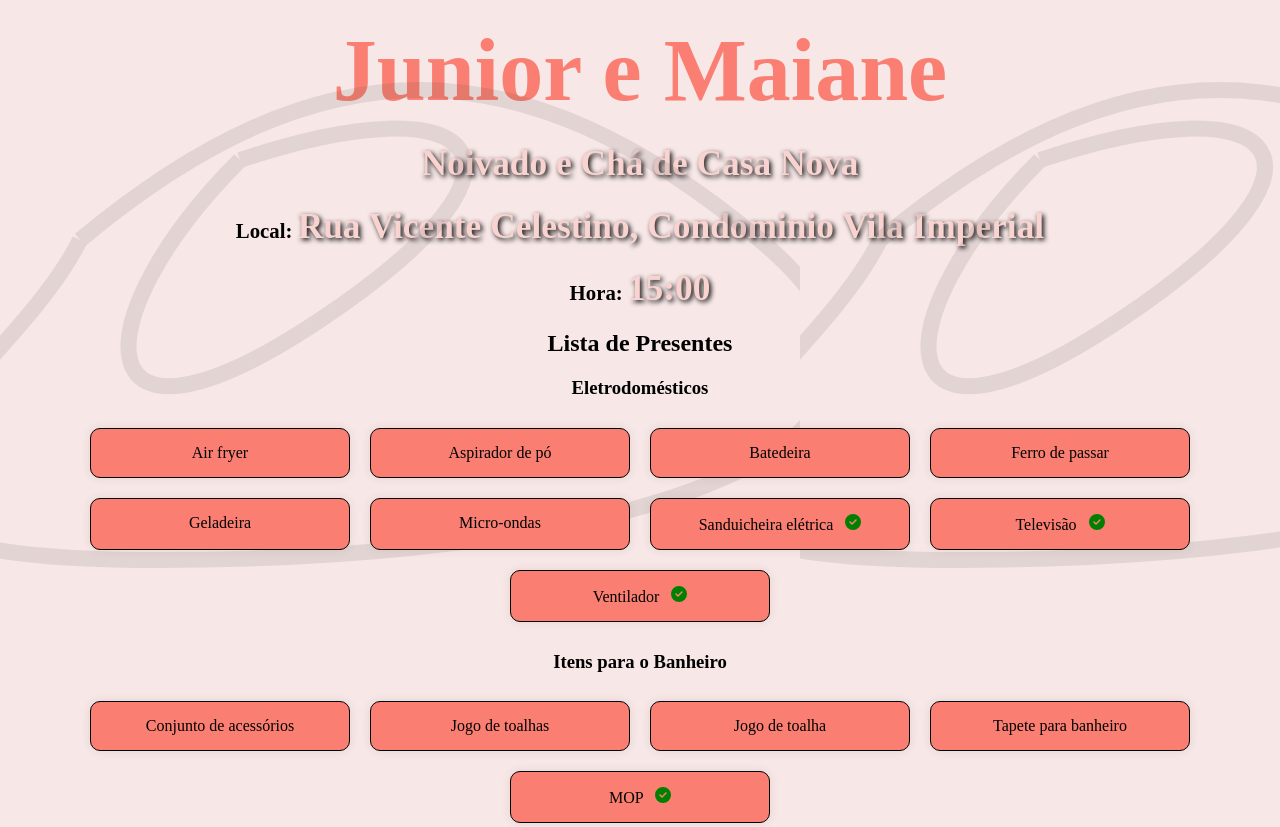
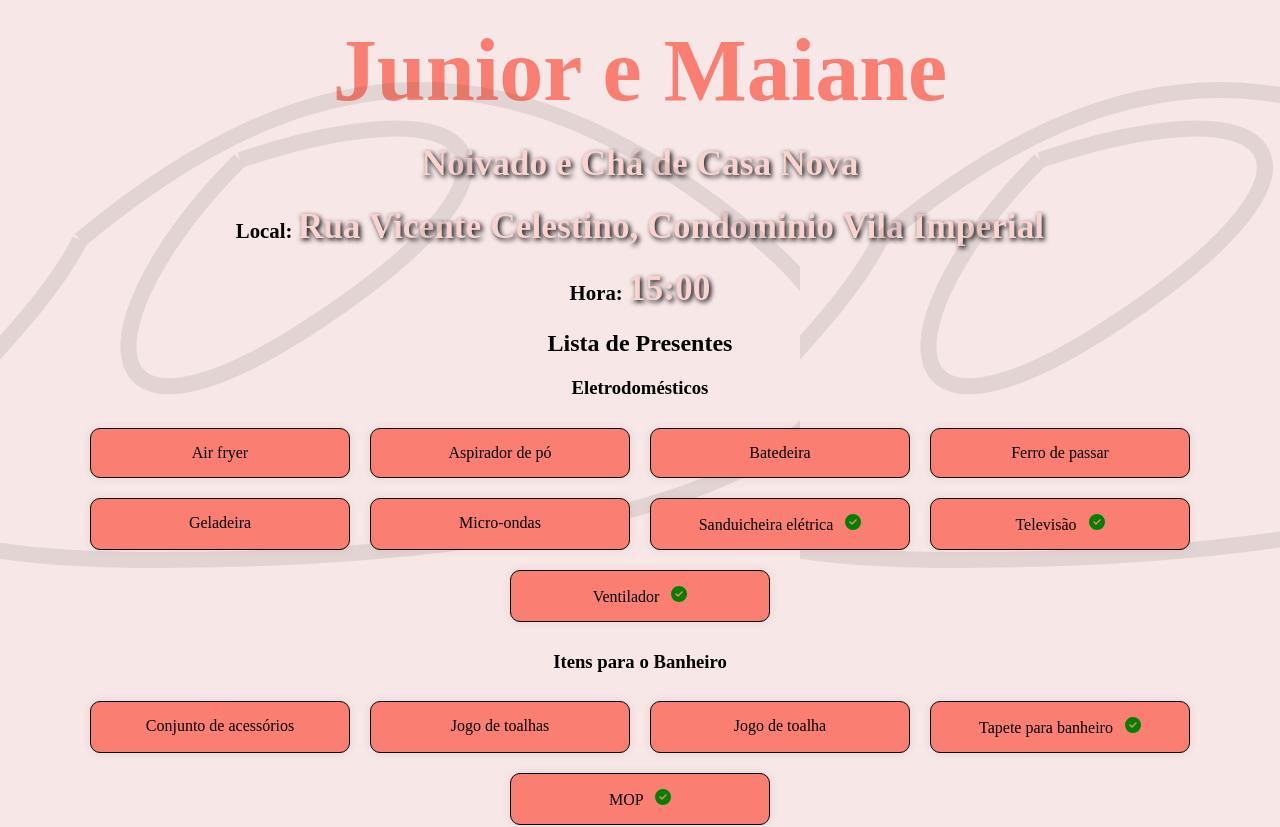
Before and after one commit to NetoNobre/noivadomaijr, a React (Create React App) app in the folder noivadomaijr/: page / in a window 1280 px wide. Shown: the top 827 px of the page. Built offline with nearby package versions, Linux system fonts and the light colour scheme.

Commit message:
commited

```diff
--- a/noivadomaijr/src/App.js
+++ b/noivadomaijr/src/App.js
@@ -18,7 +18,7 @@ const CatalogoPresentes = () => {
   };
 
   // Lista de presentes escolhidos
-  const presentesEscolhidos = ['Televisão', 'MOP', 'Ventilador', 'Cortina Blackout', 'Sanduicheira elétrica', 'Conjunto de copos', 'Kit Utensilios em silicone', 'Kit Utensilios em inox', 'Cuscuzeiro', 'Aparelho de jantar'];
+  const presentesEscolhidos = ['Televisão', 'MOP', 'Ventilador', 'Tapete para banheiro', 'Cortina Blackout', 'Lixeira para cozinha', 'Sanduicheira elétrica', 'Conjunto de copos', 'Kit Utensilios em silicone', 'Kit Utensilios em inox', 'Cuscuzeiro', 'Aparelho de jantar'];
 
   // Função que verifica se um presente já foi escolhido
   const isEscolhido = (presente) => presentesEscolhidos.includes(presente);
```
